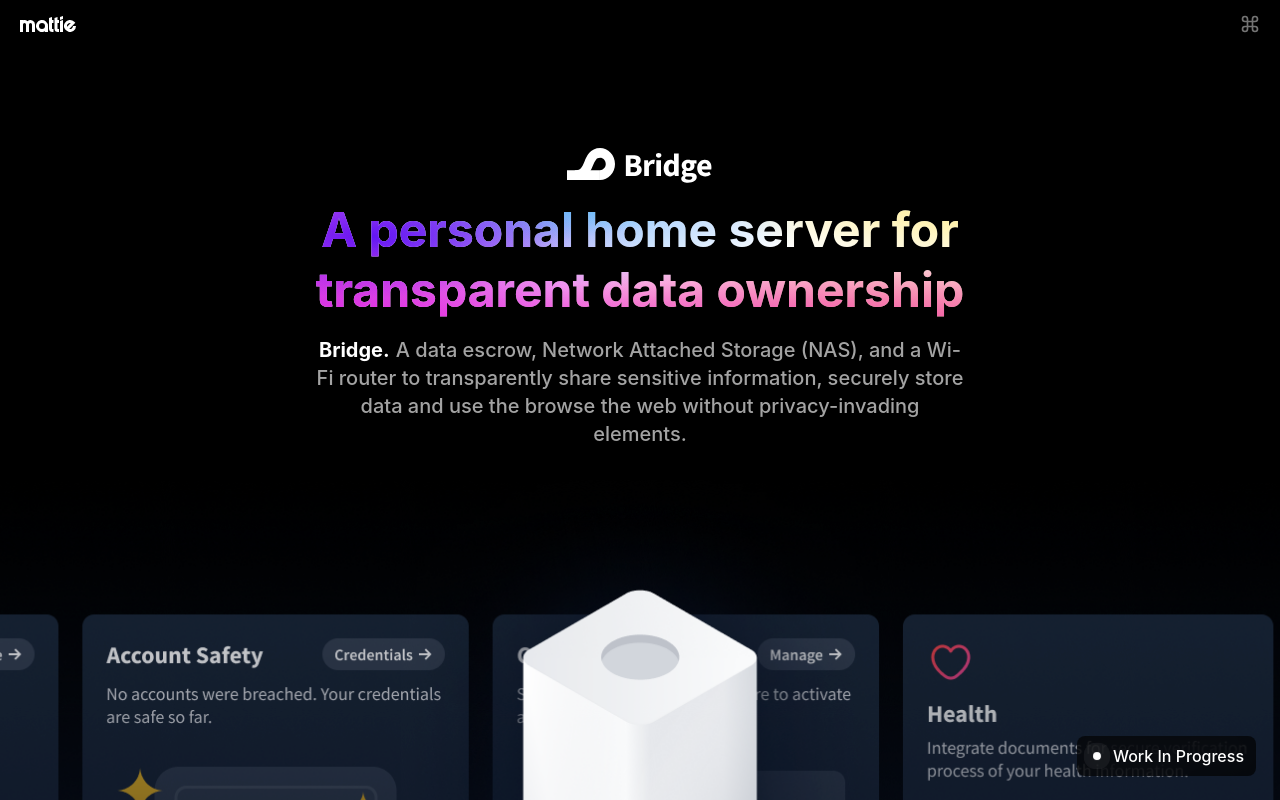
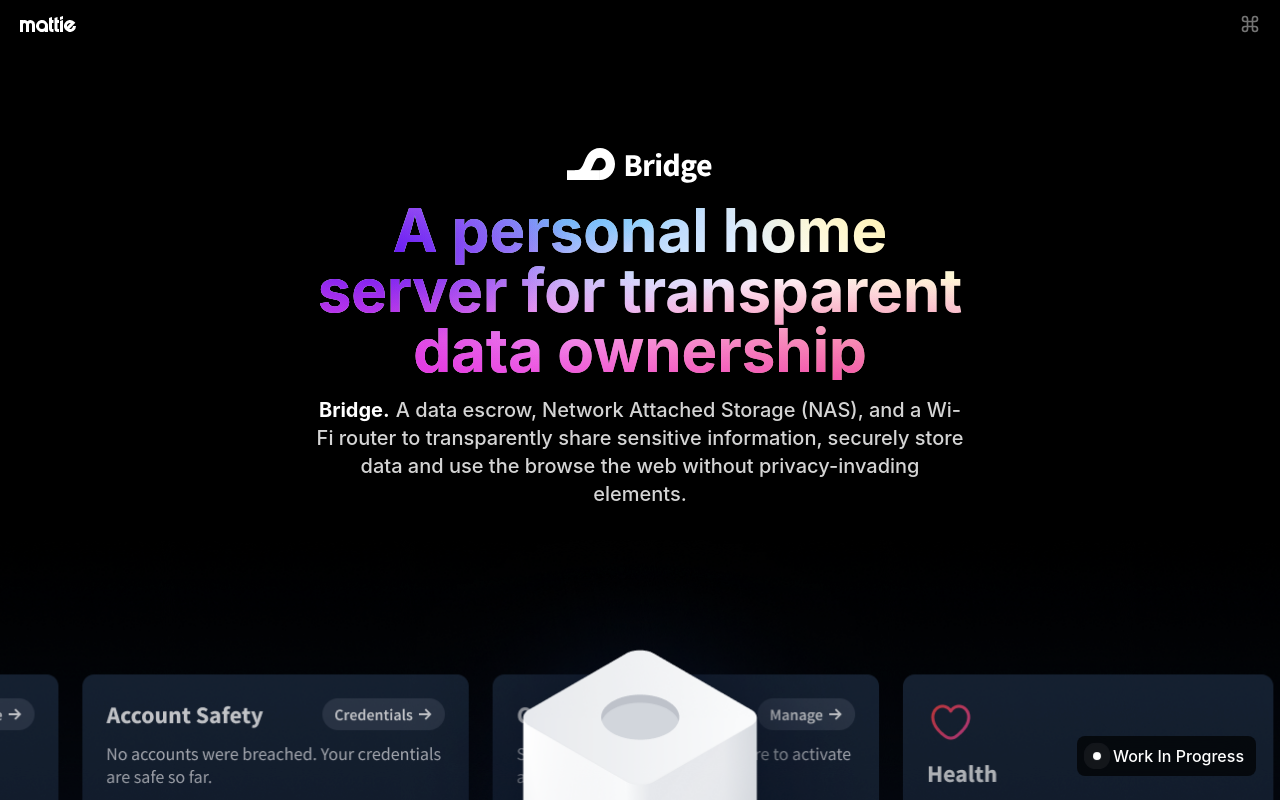
Before and after one commit to mattiel/portfolio, a Next.js app: page /projects/bridge in a window 1280 px wide. Shown: the top 800 px of the page. Built offline with nearby package versions, Linux system fonts and the light colour scheme.

Commit message:
Fixed hero styles

```diff
--- a/components/Bridge/Hero.js
+++ b/components/Bridge/Hero.js
@@ -1,6 +1,3 @@
-import FullBleed from "@/components/FullBleed";
-import Container from "@/components/Container";
-
 const Hero = () => {
   return (
     <section
@@ -13,10 +10,10 @@ const Hero = () => {
         <div className="grid grid-cols-1 gap-8 place-items-center mb-8">
           <div className="flex flex-col justify-center text-center max-w-prose">
             <img src="/bridge/logo.svg" width="146" height="40" className="mx-auto mb-4"/>
-            <h2 className="font-bold text-5xl mb-4 leading-tight bridge-hero-text bg-clip-text text-transparent">
+            <h2 className="font-bold text-6xl mb-4 bridge-hero-text bg-clip-text text-transparent">
               A personal home server for transparent data ownership
             </h2>
-            <p className="font-medium text-gray-400 text-xl">
+            <p className="font-medium text-gray-300 text-xl">
               <strong className="text-white mr-0.5">Bridge. </strong>A data
               escrow, Network Attached Storage (NAS), and a Wi-Fi router to
               transparently share sensitive information, securely store data and
@@ -25,7 +22,7 @@ const Hero = () => {
           </div>
         </div>
         <div className="w-full flex justify-center">
-          <img src="/bridge/hero.png" className="w-full min-w-[1920px]"/>
+          <img src="/bridge/hero.png" className="w-full min-w-[1920px] alt="Bridge router with dashboard cards/>
         </div>
       </div>
     </section>
```
